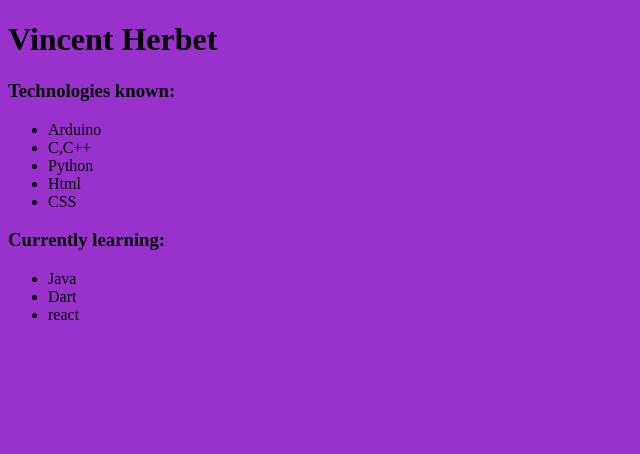
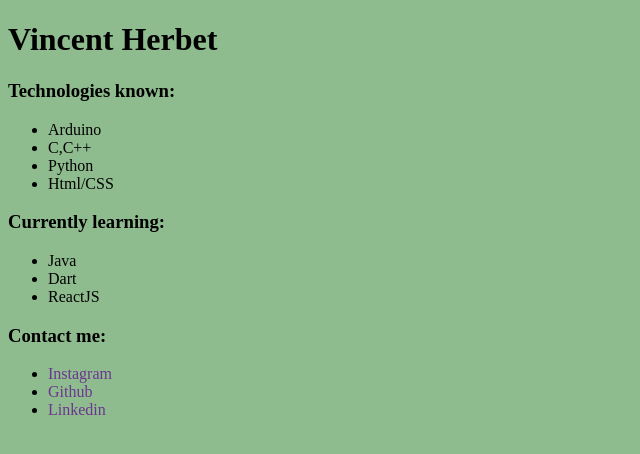
Before and after one commit to VincentHerbet/VincentHerbet, a plain HTML site: page index.html in a window 1280 px wide. Shown: the whole page, without its empty margins (0-640 px from the left). Drawn offline with Linux system fonts and the light colour scheme.

Commit message:
added some stuff

```diff
--- a/index.html
+++ b/index.html
@@ -8,7 +8,16 @@
     <title>Vincent Herbet</title>
     <style>
         body {
-            background-color: darkorchid;
+            background-color: darkseagreen;
+        }
+
+        a {
+            color: rgb(107, 54, 143);
+            text-decoration: none;
+        }
+
+        a:hover {
+            color: rgba(199, 0, 0, 0.767);
         }
     </style>
 </head>
@@ -21,15 +30,24 @@
         <li>Arduino</li>
         <li>C,C++</li>
         <li>Python</li>
-        <li>Html</li>
-        <li>CSS</li>
+        <li>Html/CSS</li>
     </ul>
     <h3>Currently learning:</h3>
     <ul>
         <li>Java</li>
         <li>Dart</li>
-        <li>react</li>
+        <li>ReactJS</li>
     </ul>
+    <h3>Contact me:</h3>
+    <ul>
+        <li>
+            <a href="https://instagram.com/luffysan.56">Instagram</a>
+        </li>
+        <li> <a href="https://github.com/vincentherbet">Github</a></li>
+        <li><a href="https://linkedin.com/">Linkedin</a></li>
+    </ul>
+
+
 </body>
 
 </html>
```
